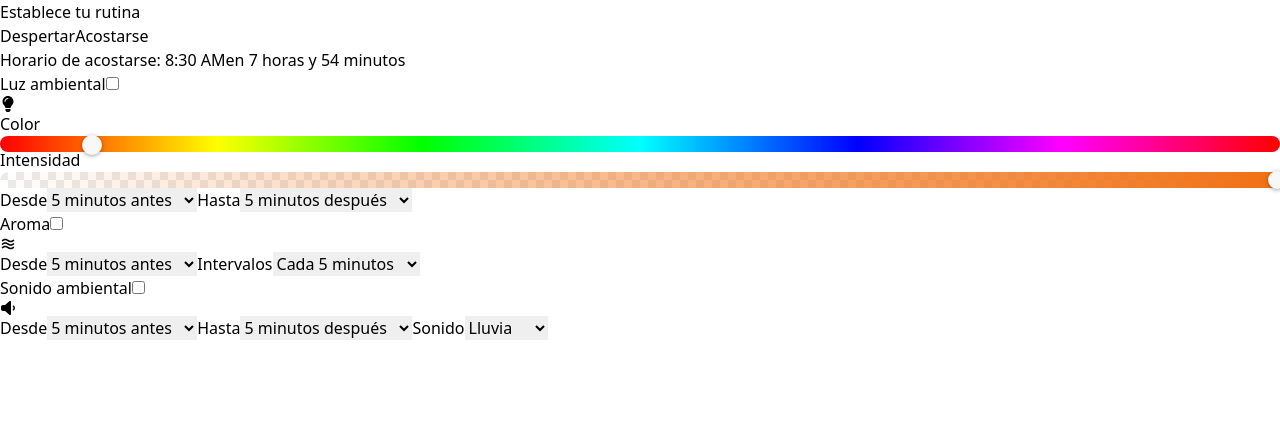
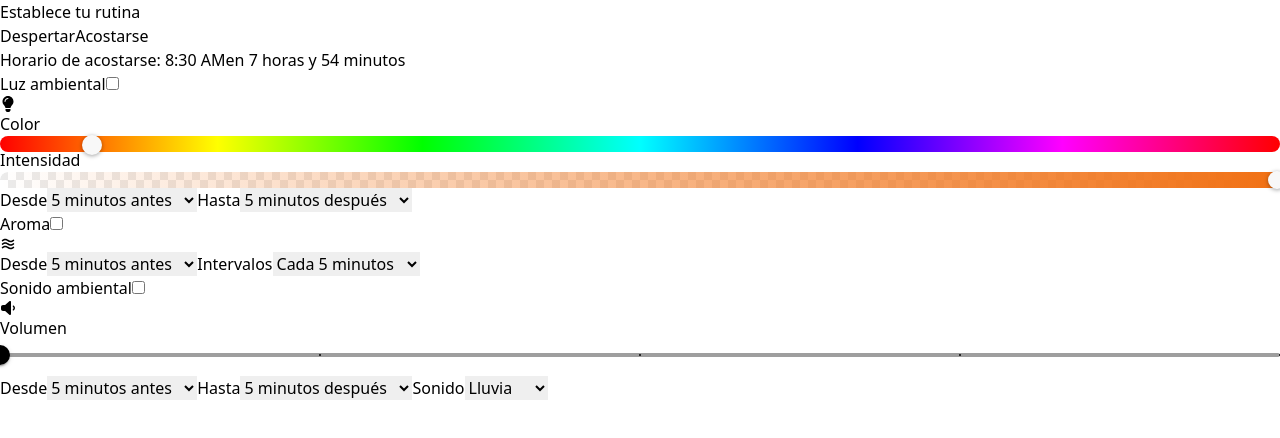
Before and after one commit to PolCarva/multimedia_2_webapp, a React (Vite) app: page / in a window 1280 px wide. Shown: the top 438 px of the page. Built offline with nearby package versions, Linux system fonts and the light colour scheme.

Commit message:
feat: Update time format for 'despertar' in App component and add periodic update for time remaining in CardHorario component

```diff
--- a/src/App.jsx
+++ b/src/App.jsx
@@ -7,7 +7,7 @@ import CardSonidoAmbiental from "./components/CardSonidoAmbiental";
 export default function App() {
   const [nav, setNav] = useState(1);
   const [config, setConfig] = useState({
-    despertar: "8:30am",
+    despertar: "8:30 AM",
     luzAmbiental: {
       desde: 5,
       hasta: 5,
--- a/src/components/CardHorario.jsx
+++ b/src/components/CardHorario.jsx
@@ -30,13 +30,12 @@ const CardHorario = ({ setConfig }) => {
   };
 
   useEffect(() => {
-    calculateTimeRemaining(); // Inicializar al montar el componente
+    calculateTimeRemaining();
     const interval = setInterval(() => {
-      calculateTimeRemaining(); // Actualización periódica
-      console.log("Intervalo actualizado");
-    }, 30000); // Actualizar cada 30 segundos
-    return () => clearInterval(interval); // Limpiar el intervalo cuando el componente se desmonte
-  }, [selectedTime]); // Dependencias del efecto
+      calculateTimeRemaining();
+    }, 30000);
+    return () => clearInterval(interval);
+  }, [selectedTime]);
 
   const toggleModal = () => setModalOpen((prev) => !prev);
 
--- a/src/components/CardSonidoAmbiental.jsx
+++ b/src/components/CardSonidoAmbiental.jsx
@@ -1,9 +1,11 @@
 import React from "react";
 import Card from "./Card";
 import { FaVolumeLow } from "react-icons/fa6";
+import { Slider } from "@mui/material";
 
 const CardSonidoAmbiental = ({ setConfig }) => {
   const handleChange = (e, key) => {
+
     setConfig((prev) => ({
       ...prev,
       sonidoAmbiental: {
@@ -21,7 +23,7 @@ const CardSonidoAmbiental = ({ setConfig }) => {
         active: e.target.checked,
       },
     }));
-  }
+  };
 
   return (
     <Card>
@@ -29,7 +31,12 @@ const CardSonidoAmbiental = ({ setConfig }) => {
         <div className="flex w-full justify-between">
           <span>Sonido ambiental</span>
           <label className="inline-flex items-center cursor-pointer">
-            <input onChange={handleActiveChange} type="checkbox" defaultValue="" className="sr-only peer" />
+            <input
+              onChange={handleActiveChange}
+              type="checkbox"
+              defaultValue=""
+              className="sr-only peer"
+            />
             <div className="relative w-11 h-6 bg-gray-200 peer-focus:outline-none peer-focus:ring-4 rounded-full peer peer-checked:after:translate-x-full rtl:peer-checked:after:-translate-x-full peer-checked:after:border-white after:content-[''] after:absolute after:top-[2px] after:start-[2px] after:bg-white after:border-gray-300 after:border after:rounded-full after:h-5 after:w-5 after:transition-all peer-checked:bg-blue-300" />
           </label>
         </div>
@@ -37,7 +44,23 @@ const CardSonidoAmbiental = ({ setConfig }) => {
           <div className="w-1/6 mt-5 h-fit rounded-full bg-white/30 shadow-inner shadow-white/20 border-white border-transparent border aspect-square border-icon grid place-content-center">
             <FaVolumeLow className="text-xl" />
           </div>
+
           <div className="flex-1 flex flex-col gap-3">
+            <label className="flex mt-2 flex-col text-sm font-medium text-white">
+              <span className="-mb-4">Volumen</span>
+              <Slider
+                onChange={(e) => handleChange(e, "volumen")}
+                valueLabelDisplay="auto"
+                valueLabelFormat={(x) => `${x}%`}
+                marks
+                min={20}
+                max={100}
+                step={20}
+                className="!h-3"
+                color="white"
+              />
+            </label>
+
             <label
               htmlFor="desde_sonido"
               className="flex flex-col gap-1 text-sm font-medium text-white"
@@ -69,6 +92,7 @@ const CardSonidoAmbiental = ({ setConfig }) => {
                 </option>
               </select>
             </label>
+
             <label
               htmlFor="hasta_sonido"
               className="flex flex-col gap-1 text-sm font-medium text-white"
```
